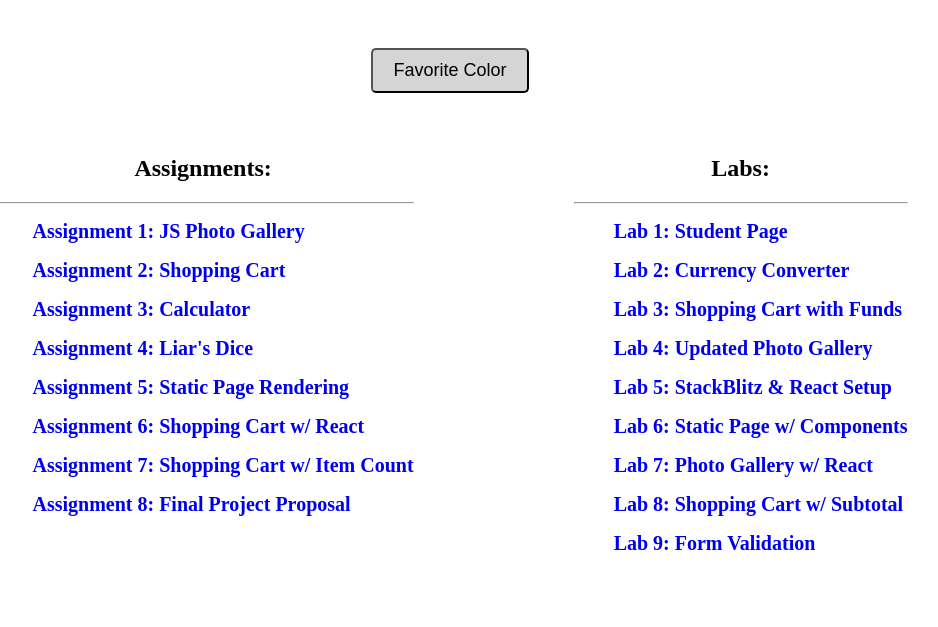
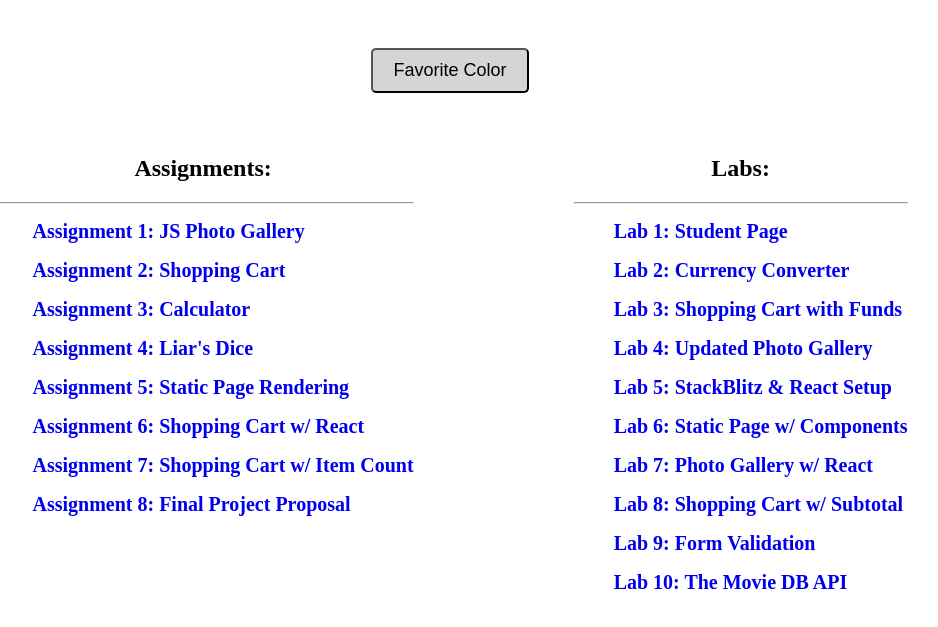
Before and after one commit to uscwebdev/itp301-submissions-jacque1, a plain HTML site: page index.html in a window 1280 px wide. Shown: the part 105-732 px from the top of the page, without its empty margins (190-1128 px from the left). Drawn offline with Linux system fonts and the light colour scheme.

Commit message:
Update index.html

```diff
--- a/index.html
+++ b/index.html
@@ -83,6 +83,8 @@
                     <ul><a href="https://stackblitz.com/edit/react-lgghyj?file=src%2Fbutton.js">Lab 7: Photo Gallery w/ React</a></ul>
                     <ul><a href="https://stackblitz.com/edit/react-gmst12?file=src%2Findex.js">Lab 8: Shopping Cart w/ Subtotal</a></ul>
                     <ul><a href="https://stackblitz.com/edit/react-1y3wp4?file=src%2Findex.js,src%2FForm.js">Lab 9: Form Validation</a></ul>
+                    <ul><a href="https://stackblitz.com/edit/react-96i3g2?file=src%2FMovieSearch.js">Lab 10: The Movie DB API</a></ul>
+
                 </div>
             </div>
         </div>
```
